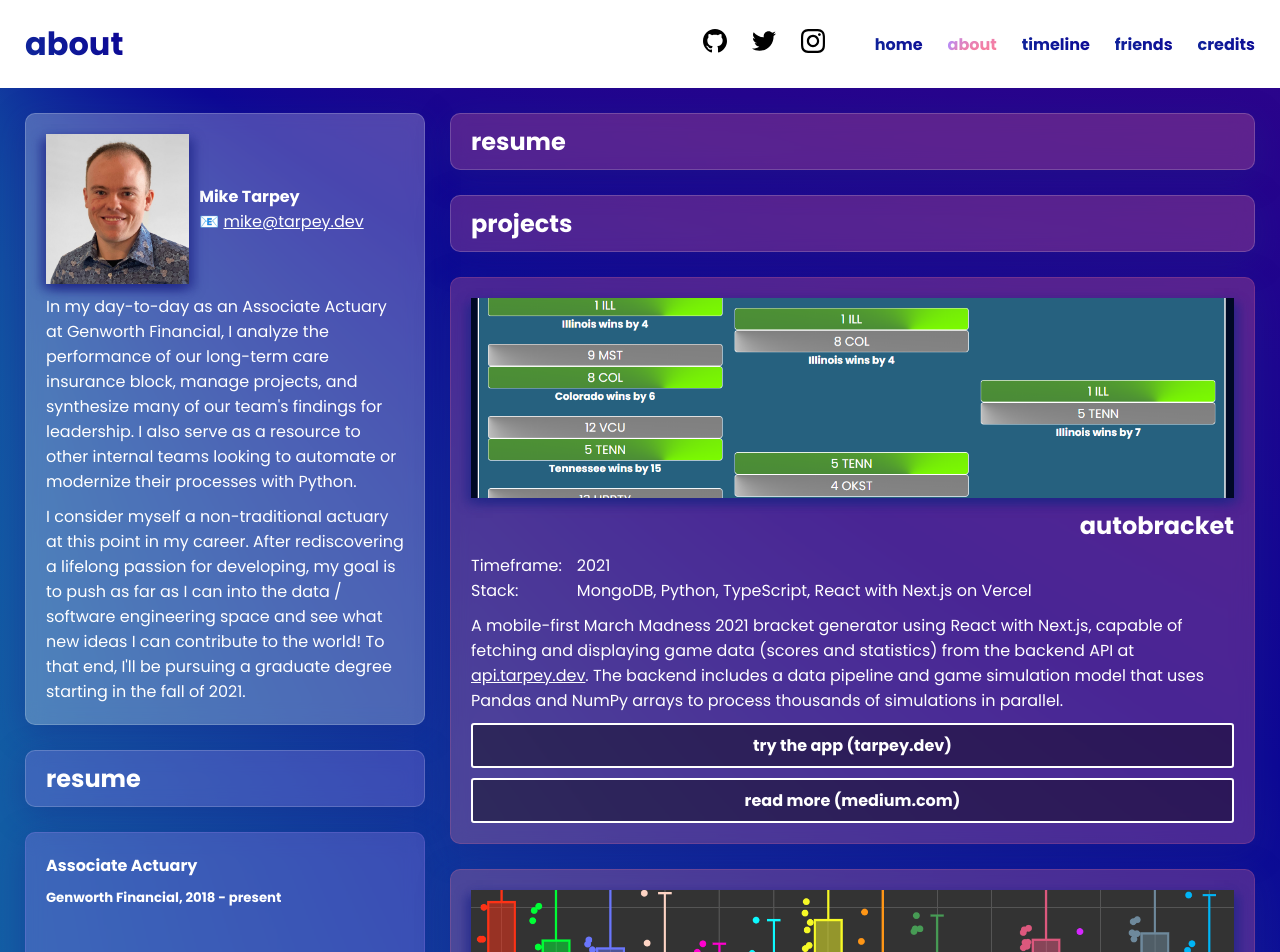
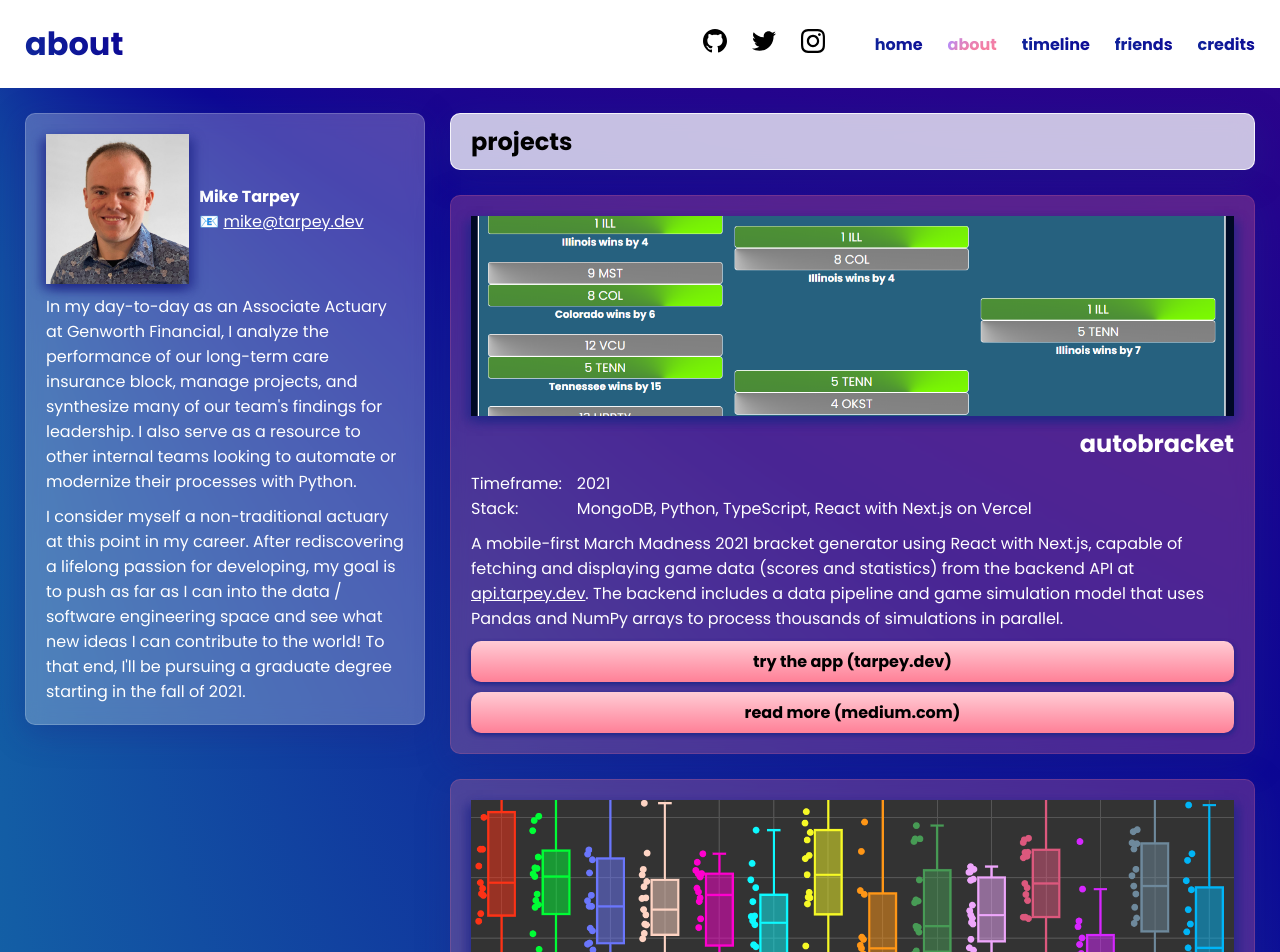
Before and after one commit to Tarpstone/next-miketarpeycom, a Next.js app: page /about in a window 1280 px wide. Shown: the top 952 px of the page. Built offline with nearby package versions, Linux system fonts and the light colour scheme; no server answers.

Commit message:
Buttons updated!

```diff
--- a/components/buttons.tsx
+++ b/components/buttons.tsx
@@ -11,32 +11,28 @@
 
 export const StyledButton = styled.button`
   width: ${props => props.width};
+  border-radius: 10px;
+  box-shadow: 2px 2px 4px rgba(31, 38, 135, 0.7),
+    -2px 2px 4px rgba(31, 38, 135, 0.7);
   place-items: center;
   cursor: pointer;
   font-size: 1em;
   font-weight: 700;
   font-family: Poppins, sans-serif;
   padding: 0.5rem 0.5rem;
-  border-radius: 3px;
   transition: 0.3s;
   ${props => {
     if (props.kind === "dark") {
       return `
-        color: black;
-        background: rgba(155, 155, 155, 0.4);
-        border: 2px solid black;
-        &:hover {
-          background: rgba(155, 155, 155, 1);
-        }
+        color: white;
+        background: ${props.theme.gradients.buttonDark};
+        border: 0px solid white;
       `
     } else {
       return `
-        color: white;
-        background: rgba(0, 0, 0, 0.4);
-        border: 2px solid white;
-        &:hover {
-          background: rgba(70, 70, 70, 1);
-        }
+        color: black;
+        background: ${props.theme.gradients.buttonLight};
+        border: 0px solid black;
       `
     }
   }}
--- a/components/content-cards.tsx
+++ b/components/content-cards.tsx
@@ -222,10 +222,7 @@
   display: flex;
   min-height: min-content;
   padding: 20px;
-  ${breakpoints("margin", "", [
-    { 0: "0 25px 0 0" },
-    { 900: "0 0 25px 0" },
-  ])}
+  ${breakpoints("margin", "", [{ 0: "0 25px 0 0" }, { 900: "0 0 25px 0" }])}
   flex-grow: 1;
   flex-direction: column;
   flex-basis: 400px;
@@ -247,10 +244,7 @@
   }
 `
 
-export const ResumeCard = ({
-  children,
-  gridrowcss,
-}: CardProps) => {
+export const ResumeCard = ({ children, gridrowcss }: CardProps) => {
   return (
     <ResumeGlassDiv minHeight="400px" gridTemplateRows={gridrowcss}>
       {children}
--- a/components/content-wrappers.tsx
+++ b/components/content-wrappers.tsx
@@ -59,11 +59,9 @@
 }: ContentWrapperProps) => (
   <section className={className}>
     <MeCard
-          imagesrc="/images/raw/mike-tarpey-headshot-20200427.jpg"
-          imagealt="Recent headshot of Mike Tarpey."
-        />
-    <Resumeh2>resume</Resumeh2>
-    {children}
+      imagesrc="/images/raw/mike-tarpey-headshot-20200427.jpg"
+      imagealt="Recent headshot of Mike Tarpey."
+    />
   </section>
 )
 
@@ -77,16 +75,17 @@
 
 const Projectsh2 = styled.h2`
   width: 100%;
-  background: ${props => props.theme.glass.projects};
+  color: black;
+  background: ${props => props.theme.glass.inverted};
   &:hover {
-    background: ${props => props.theme.glass.projectsHover};
+    background: ${props => props.theme.glass.invertedHover};
   }
   transition: 0.3s;
   box-shadow: 0 8px 32px 0 rgba(31, 38, 135, 0.37);
   backdrop-filter: blur(10px);
   -webkit-backdrop-filter: blur(10px);
   border-radius: 10px;
-  border: 1px solid rgba(255, 255, 255, 0.18);
+  border: 1px solid ${props => props.theme.glass.invertedBorder};
   margin: 0 25px 25px 0;
   padding: 10px 20px;
 `
@@ -97,7 +96,6 @@
   children,
 }: ContentWrapperProps) => (
   <section className={className}>
-    <Projectsh2>resume</Projectsh2>
     <Projectsh2>{Sectionh2}</Projectsh2>
     {children}
   </section>
--- a/pages/_app.js
+++ b/pages/_app.js
@@ -11,11 +11,18 @@
       "#20b2aa, #135da5, #0d0895, #4b0082, #4b0082, #0d0895, #135da5, #20b2aa)",
     highlight:
       "conic-gradient(at 0% 100%, #b78cf7, #ff7c94, #ffcf0d, #ff7c94, #b78cf7)",
+    buttonLight: "linear-gradient(180deg, #ffccd5, #ff8097)",
+    buttonLightHover: "linear-gradient(180deg, #ff8097, #ffccd5)",
+    buttonDark: "linear-gradient(180deg, #99001c, #4d000e)",
+    buttonDarkHover: "linear-gradient(180deg, #4d000e, #99001c)",
   },
   glass: {
     basic: "rgba(255, 255, 255, 0.25)",
     basicHover: "rgba(255, 255, 255, 0.35)",
     basicBorder: "rgba(255, 255, 255, 0.18)",
+    inverted: "rgba(255, 255, 255, 0.75)",
+    invertedHover: "rgba(255, 255, 255, 0.65)",
+    invertedBorder: "rgba(255, 255, 255, 0.82)",
     projects: "rgba(255, 124, 148, 0.25)",
     projectsHover: "rgba(255, 124, 148, 0.35)",
     projectsBorder: "rgba(255, 124, 148, 0.18)",
--- a/pages/about.tsx
+++ b/pages/about.tsx
@@ -19,12 +19,7 @@
       currentPage="about"
     >
       <AboutCardGrid>
-        <FlexResumeSection>
-          <ResumeCard>
-            <h4>Associate Actuary</h4>
-            <h5>Genworth Financial, 2018 - present</h5>
-          </ResumeCard>
-        </FlexResumeSection>
+        <FlexResumeSection></FlexResumeSection>
         <FlexProjectsSection Sectionh2="projects">
           <ProjectCard
             internal={true}
```
Also changed, not shown: 1 other file (tests, documents, lock files or other folders).
